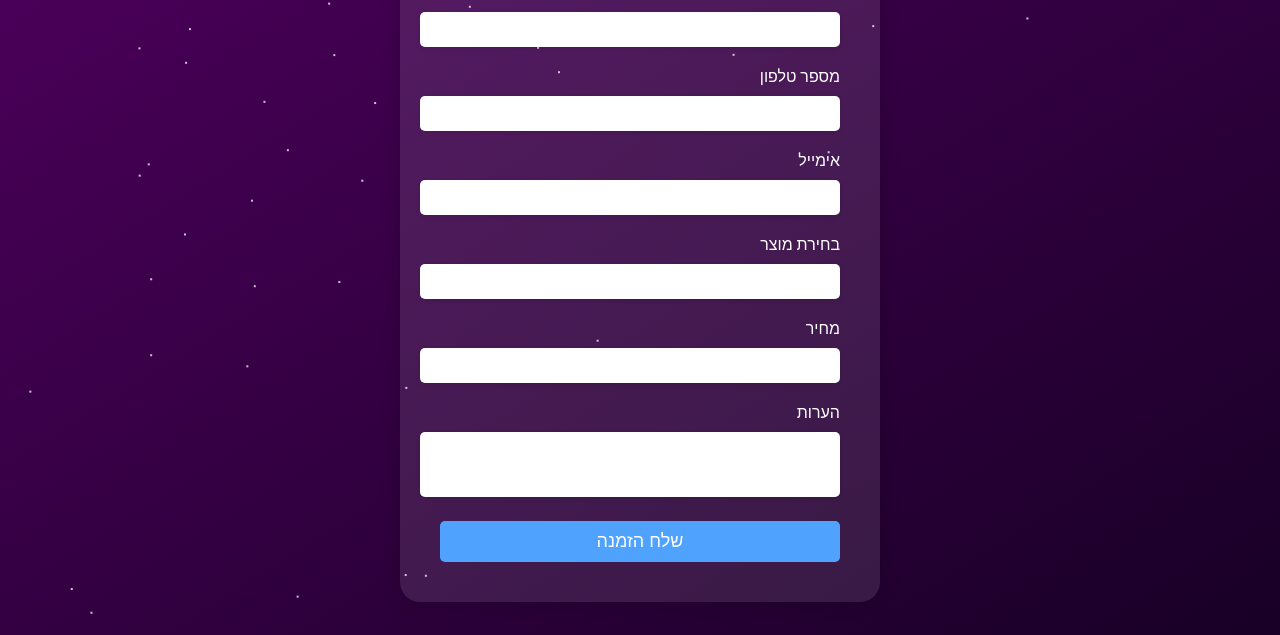
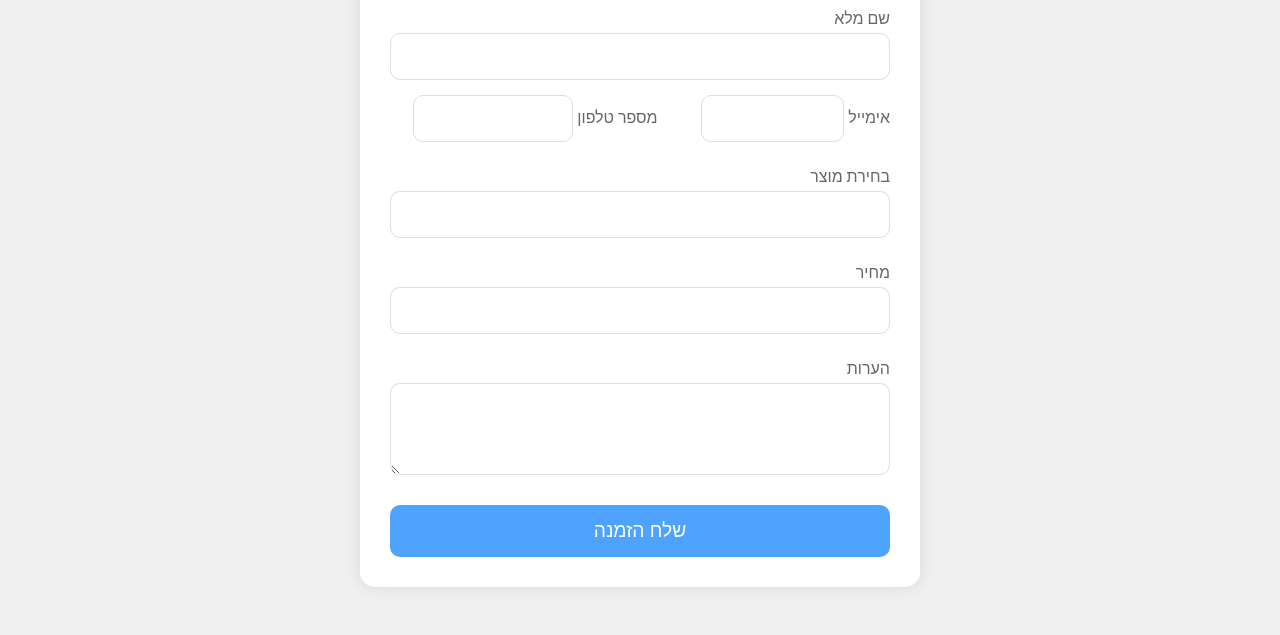
Before and after one commit to NN-Sites/CoolDeal, a plain HTML site: page order-form.html in a window 1280 px wide. Shown: the part 165-800 px from the top of the page. Drawn offline with Linux system fonts and the light colour scheme.

Commit message:
Update order-form.html

```diff
--- a/order-form.html
+++ b/order-form.html
@@ -9,110 +9,78 @@
 
         body {
             font-family: 'Rubik', sans-serif;
-            background: linear-gradient(to bottom right, #4f005e, #180026);
-            margin: 0;
+            background-color: #f0f0f0;
             display: flex;
             justify-content: center;
             align-items: center;
             height: 100vh;
+            margin: 0;
             direction: rtl;
-            color: white;
         }
 
         .container {
-            background: rgba(255, 255, 255, 0.1);
-            border-radius: 20px;
-            padding: 40px;
-            box-shadow: 0 0 20px rgba(0, 0, 0, 0.2);
-            width: 90%;
-            max-width: 400px;
+            background-color: #ffffff;
+            padding: 30px;
+            box-shadow: 0 0 15px rgba(0, 0, 0, 0.1);
+            border-radius: 15px;
+            width: 100%;
+            max-width: 500px;
         }
 
-        .container h1 {
+        h1 {
             text-align: center;
-            margin-bottom: 30px;
-            font-size: 24px;
+            color: #333333;
+        }
+
+        form {
+            display: flex;
+            flex-direction: column;
+        }
+
+        label {
+            margin-top: 15px;
+            color: #666666;
+        }
+
+        input, select, textarea {
+            margin-top: 5px;
+            padding: 15px;
+            border: 1px solid #dddddd;
+            border-radius: 10px;
+        }
+
+        button {
+            margin-top: 20px;
+            padding: 15px;
+            background-color: #4fa3ff;
+            color: white;
+            border: none;
+            border-radius: 10px;
+            cursor: pointer;
+            font-size: 1.2em;
+        }
+
+        button:hover {
+            background-color: #45a3ff;
         }
 
         .form-group {
-            margin-bottom: 20px;
+            display: flex;
+            flex-direction: column;
+            margin-bottom: 10px;
         }
 
-        .form-group label {
-            display: block;
-            margin-bottom: 5px;
+        .form-group.inline {
+            flex-direction: row;
+            justify-content: space-between;
         }
 
-        .form-group input, .form-group select, .form-group textarea {
-            width: 100%;
-            padding: 10px;
-            border: none;
-            border-radius: 5px;
-            margin-top: 5px;
-            box-shadow: 0 2px 4px rgba(0, 0, 0, 0.1);
-        }
-
-        .form-group textarea {
-            resize: none;
-        }
-
-        button {
-            width: 100%;
-            padding: 10px;
-            border: none;
-            border-radius: 5px;
-            background: #4fa3ff;
-            color: white;
-            font-size: 18px;
-            cursor: pointer;
-            transition: background 0.3s ease;
-        }
-
-        button:hover {
-            background: #45a3ff;
-        }
-
-        @keyframes star-fall {
-            0% {
-                transform: translateY(0) translateX(0);
-            }
-            100% {
-                transform: translateY(150vh) translateX(-100vw);
-            }
-        }
-
-        .star {
-            position: absolute;
-            background: white;
-            width: 2px;
-            height: 2px;
-            border-radius: 50%;
-            animation: star-fall linear infinite;
-        }
-
-        #stars {
-            position: absolute;
-            top: 0;
-            left: 0;
-            width: 100%;
-            height: 100%;
-            overflow: hidden;
-            z-index: -1;
-        }
-
-        #mountains {
-            position: absolute;
-            bottom: 0;
-            width: 100%;
-            height: 50vh;
-            background: url('mountain.svg') no-repeat bottom center;
-            background-size: cover;
+        .form-group.inline input {
+            width: 48%;
         }
     </style>
 </head>
 <body>
-    <div id="stars"></div>
-    <div id="mountains"></div>
     <div class="container">
         <h1>טופס הזמנת מוצרים</h1>
         <form id="orderForm">
@@ -121,14 +89,15 @@
                 <input type="text" id="fullName" name="fullName" required>
             </div>
 
-            <div class="form-group">
-                <label for="phone">מספר טלפון</label>
-                <input type="tel" id="phone" name="phone" required>
-            </div>
-
-            <div class="form-group">
-                <label for="email">אימייל</label>
-                <input type="email" id="email" name="email" required>
+            <div class="form-group inline">
+                <div>
+                    <label for="email">אימייל</label>
+                    <input type="email" id="email" name="email" required>
+                </div>
+                <div>
+                    <label for="phone">מספר טלפון</label>
+                    <input type="tel" id="phone" name="phone" required>
+                </div>
             </div>
 
             <div class="form-group">
@@ -143,7 +112,7 @@
 
             <div class="form-group">
                 <label for="comments">הערות</label>
-                <textarea id="comments" name="comments" rows="3"></textarea>
+                <textarea id="comments" name="comments" rows="4"></textarea>
             </div>
 
             <button type="submit">שלח הזמנה</button>
@@ -159,16 +128,6 @@
             }
             if (price) {
                 document.getElementById('price').value = price;
-            }
-
-            // יצירת כוכבים נופלים
-            for (let i = 0; i < 100; i++) {
-                let star = document.createElement('div');
-                star.classList.add('star');
-                star.style.left = Math.random() * 100 + 'vw';
-                star.style.animationDuration = Math.random() * 5 + 3 + 's';
-                star.style.animationDelay = Math.random() * 5 + 's';
-                document.getElementById('stars').appendChild(star);
             }
         });
 
```
